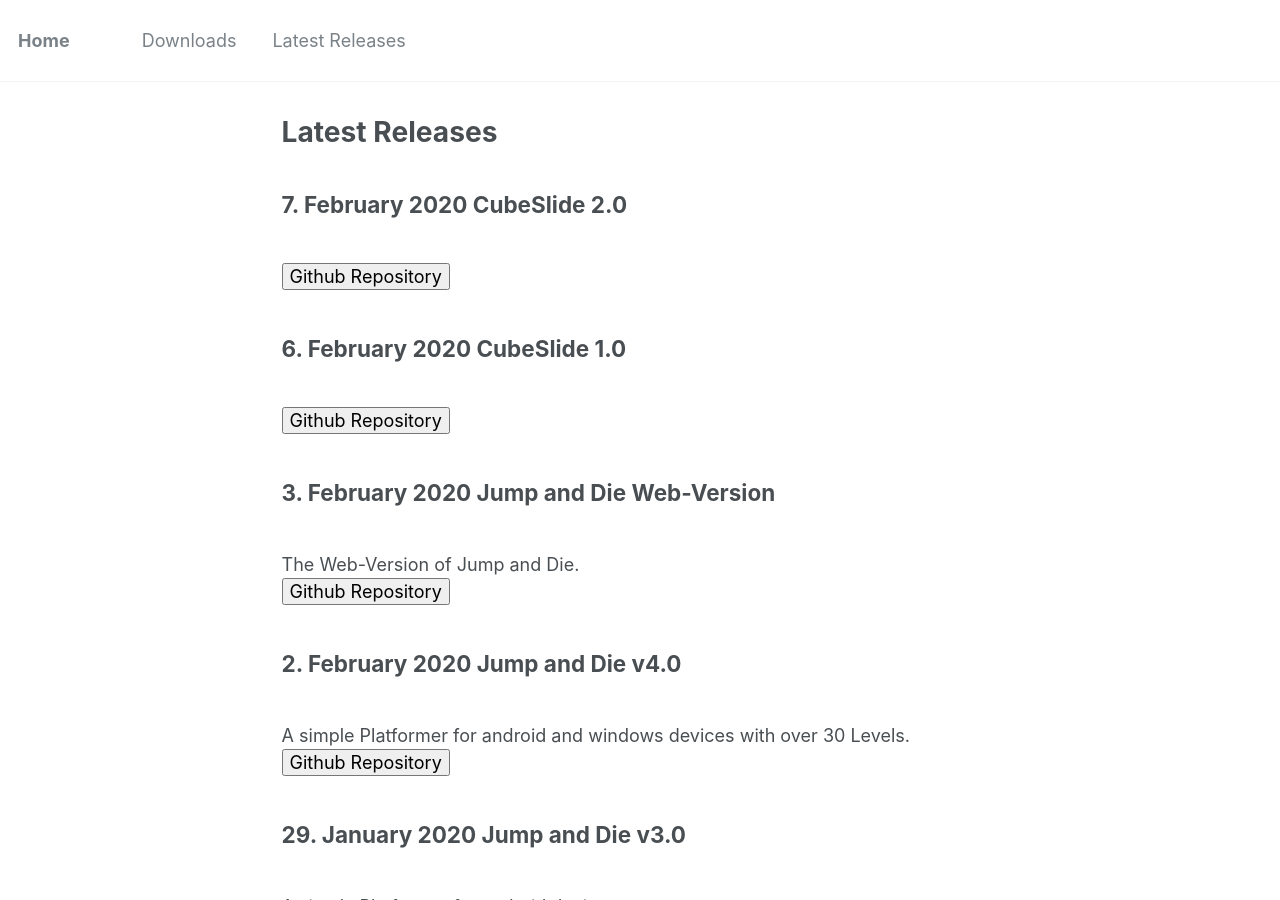
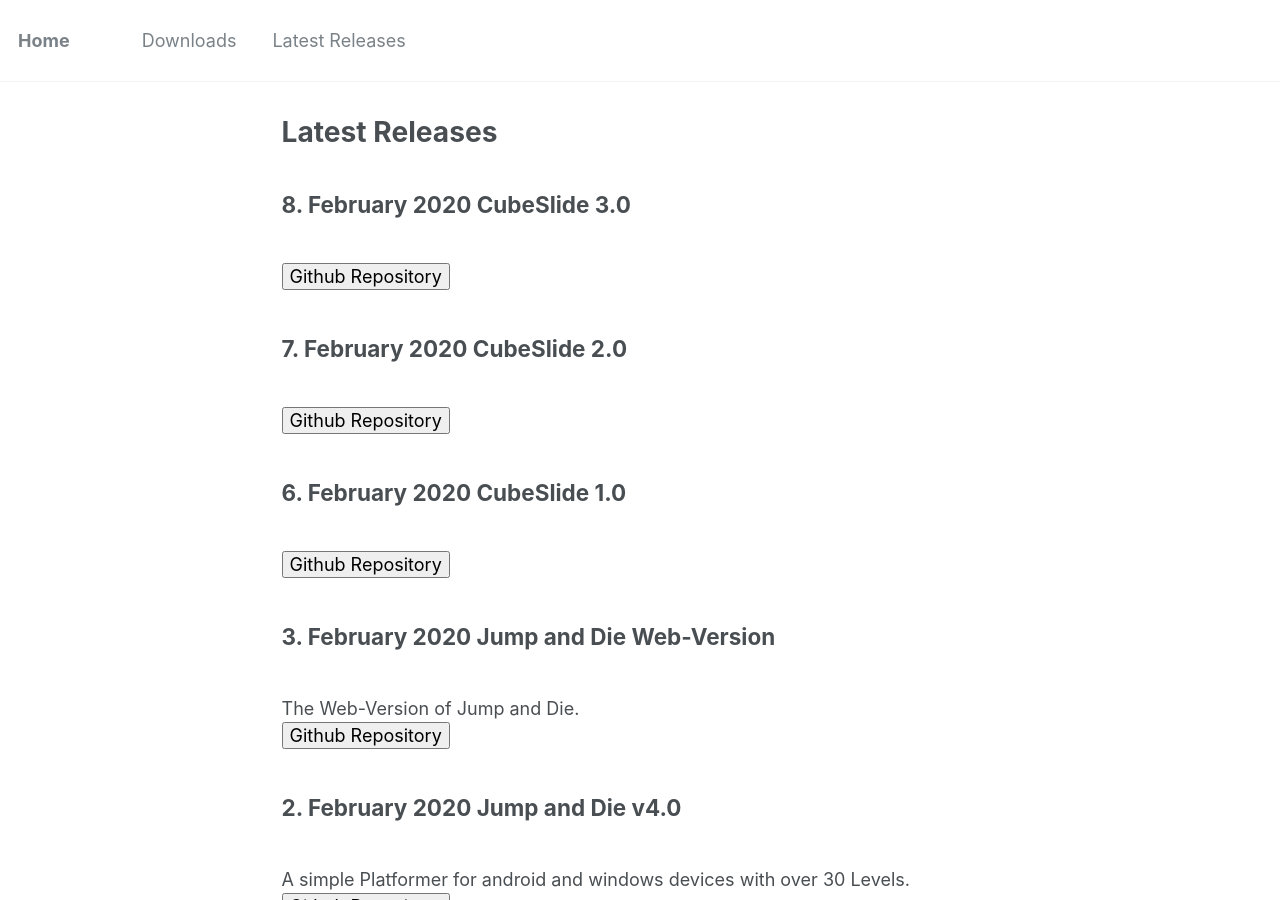
Before and after one commit to Janik313/janik313.github.io, a Jekyll site: the page built from _pages/releases.md, in a window 1280 px wide and 900 px high. Built offline with Jekyll 4.4.1, drawn with Linux system fonts in a browser that asks for light colours.

Commit message:
Update releases.md

```diff
--- a/_pages/releases.md
+++ b/_pages/releases.md
@@ -16,7 +16,8 @@
 </script>
 </head>
 
-
+<h2>8. February 2020 CubeSlide 3.0 </h2>
+<br><button onclick="window.location.href='https://github.com/Janik313/CubeSlide'">Github Repository</button>
 <h2>7. February 2020 CubeSlide 2.0 </h2>
 <br><button onclick="window.location.href='https://github.com/Janik313/CubeSlide'">Github Repository</button>
 <h2>6. February 2020 CubeSlide 1.0 </h2>
```
